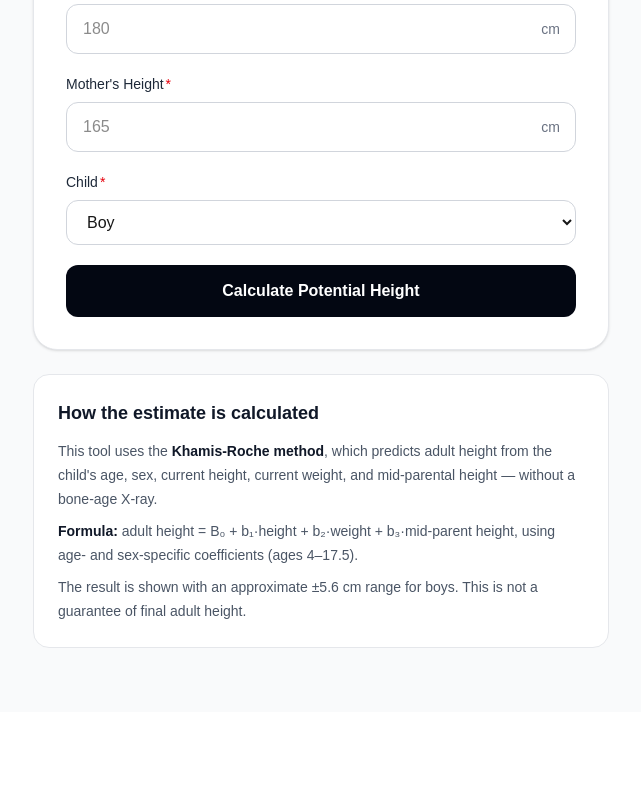
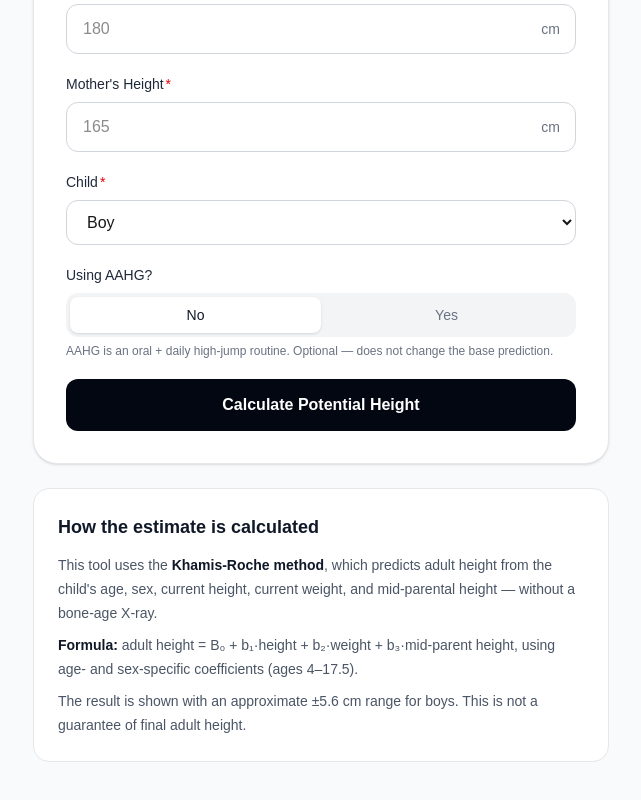
Before and after one commit to ahtishamgoodtogo/child-height-calculator, a Next.js app: page / in a window 1280 px wide. Shown: the part 717-1517 px from the top of the page, without its empty margins (319-960 px from the left). Before the commit the page ends 1429 px from the top, so only its background shows below. Built offline with nearby package versions, Linux system fonts and the light colour scheme.

Commit message:
Develop (#3)
* added new fields

* required fields

* added aahg

```diff
--- a/app/page.tsx
+++ b/app/page.tsx
@@ -20,6 +20,9 @@ type FieldKey =
   | "gender";
 
 type FieldErrors = Partial<Record<FieldKey, string>>;
+
+const AAHG_MIN_CM = 5;
+const AAHG_MAX_CM = 9;
 
 const REQUIRED_MARK = (
   <span className="ml-0.5 text-red-600" aria-hidden="true">
@@ -82,6 +85,7 @@ export default function ChildHeightCalculatorPage() {
   const [motherFeet, setMotherFeet] = useState("");
   const [motherInches, setMotherInches] = useState("");
 
+  const [usingAAHG, setUsingAAHG] = useState(false);
   const [result, setResult] = useState<number | null>(null);
   const [fieldErrors, setFieldErrors] = useState<FieldErrors>({});
 
@@ -93,6 +97,9 @@ export default function ChildHeightCalculatorPage() {
   const rangeCm = estimatedRangeCm(gender);
   const minHeight = result !== null ? result - rangeCm : null;
   const maxHeight = result !== null ? result + rangeCm : null;
+
+  const aahgMin = result !== null && usingAAHG ? result + AAHG_MIN_CM : null;
+  const aahgMax = result !== null && usingAAHG ? result + AAHG_MAX_CM : null;
 
   function clearFieldError(field: FieldKey) {
     setFieldErrors((prev) => {
@@ -280,6 +287,7 @@ export default function ChildHeightCalculatorPage() {
     setFatherInches("");
     setMotherFeet("");
     setMotherInches("");
+    setUsingAAHG(false);
     setResult(null);
     setFieldErrors({});
   }
@@ -853,6 +861,44 @@ export default function ChildHeightCalculatorPage() {
               )}
             </div>
 
+            {/* Using AAHG (optional) */}
+            <div>
+              <p className="mb-2 text-sm font-medium text-gray-800">
+                Using AAHG?
+              </p>
+
+              <div className="grid grid-cols-2 rounded-xl bg-gray-100 p-1">
+                <button
+                  type="button"
+                  onClick={() => setUsingAAHG(false)}
+                  className={`rounded-lg px-4 py-2 text-sm font-medium transition ${
+                    !usingAAHG
+                      ? "bg-white text-gray-900 shadow-sm"
+                      : "text-gray-500 hover:text-gray-900"
+                  }`}
+                >
+                  No
+                </button>
+
+                <button
+                  type="button"
+                  onClick={() => setUsingAAHG(true)}
+                  className={`rounded-lg px-4 py-2 text-sm font-medium transition ${
+                    usingAAHG
+                      ? "bg-white text-gray-900 shadow-sm"
+                      : "text-gray-500 hover:text-gray-900"
+                  }`}
+                >
+                  Yes
+                </button>
+              </div>
+
+              <p className="mt-1.5 text-xs text-gray-500">
+                AAHG is an oral + daily high-jump routine. Optional — does not
+                change the base prediction.
+              </p>
+            </div>
+
             <button
               type="button"
               onClick={calculateHeight}
@@ -896,6 +942,27 @@ export default function ChildHeightCalculatorPage() {
                     {cmToFeetInches(maxHeight).feet} ft{" "}
                     {cmToFeetInches(maxHeight).inches} in
                   </p>
+                </div>
+              )}
+
+              {aahgMin !== null && aahgMax !== null && (
+                <div className="mt-5 rounded-xl bg-white p-4">
+                  <p className="text-xs font-medium uppercase tracking-wide text-gray-500">
+                    AAHG Projected Height
+                  </p>
+
+                  <p className="mt-1 font-semibold text-gray-900">
+                    {aahgMin.toFixed(1)}–{aahgMax.toFixed(1)} cm
+                  </p>
+
+                  {unit === "ft" && (
+                    <p className="mt-1 text-sm text-gray-600">
+                      {cmToFeetInches(aahgMin).feet} ft{" "}
+                      {cmToFeetInches(aahgMin).inches} in –{" "}
+                      {cmToFeetInches(aahgMax).feet} ft{" "}
+                      {cmToFeetInches(aahgMax).inches} in
+                    </p>
+                  )}
                 </div>
               )}
 
```
